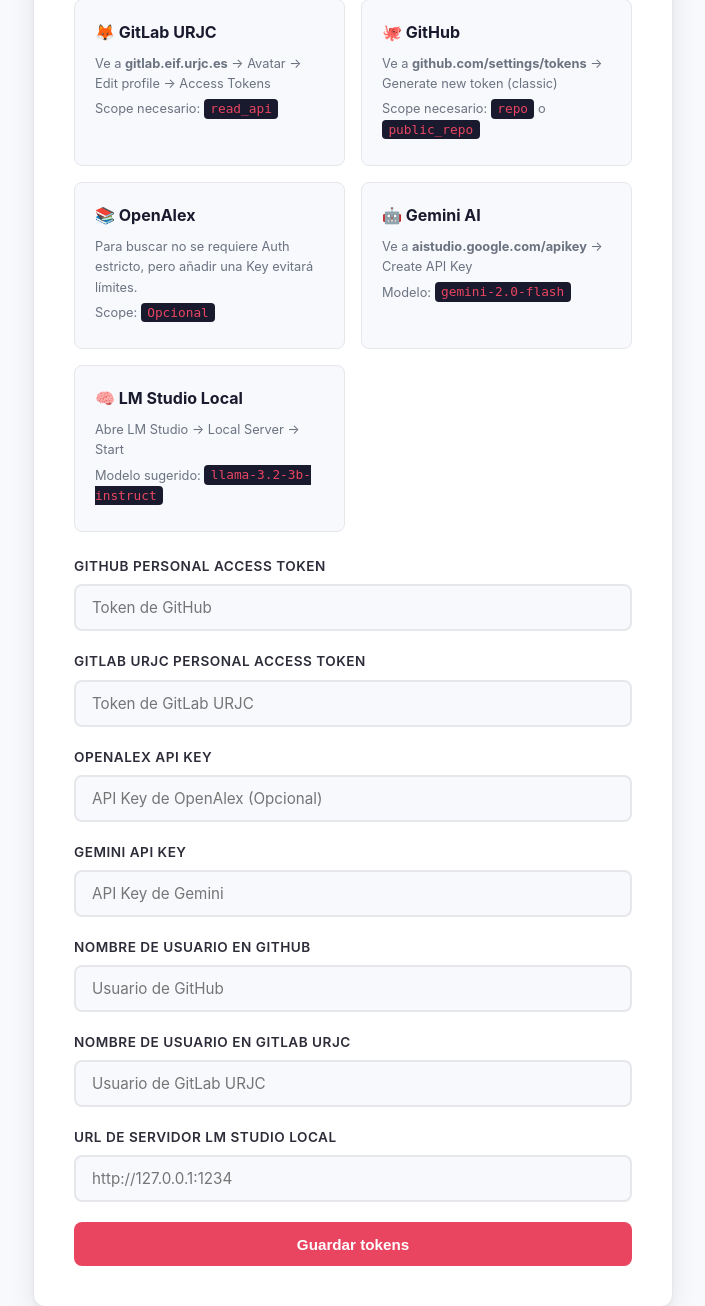
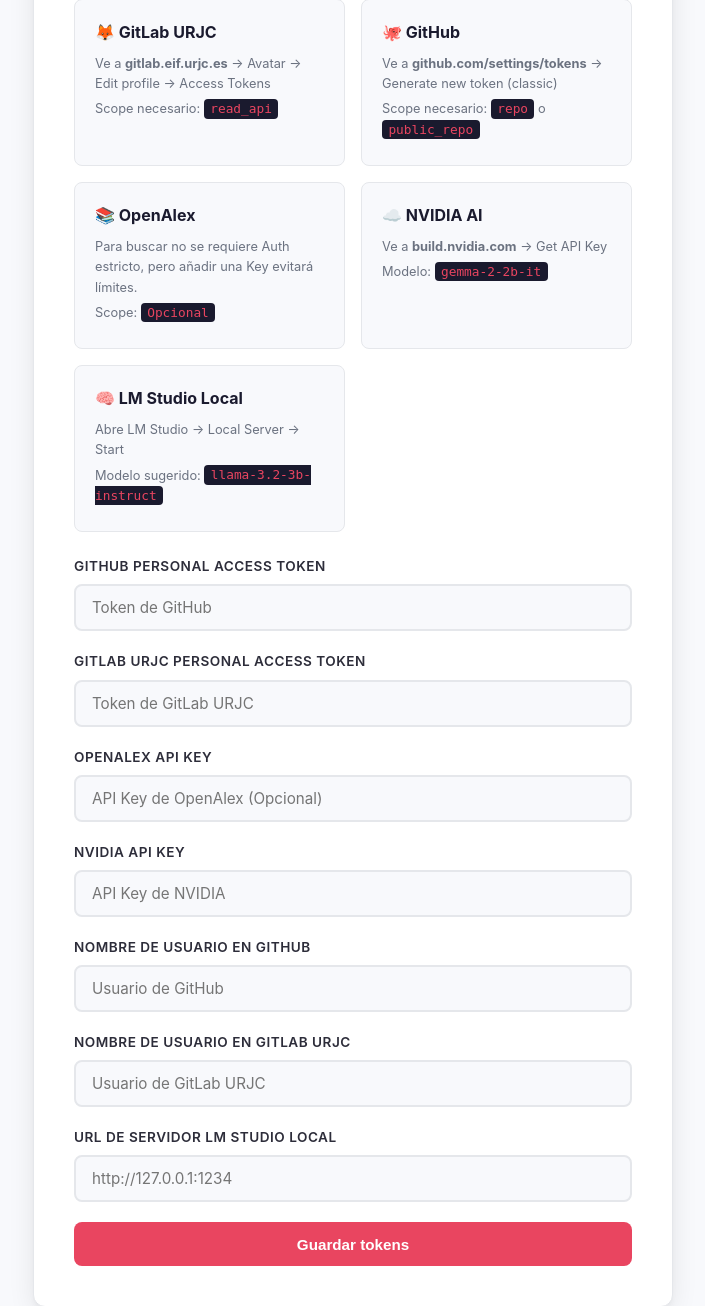
Before and after one commit to eldanimh/PortfolioCreator, a Django app: page /tokens/ in a window 1280 px wide. Shown: the part 294-1600 px from the top of the page, without its empty margins (287-992 px from the left). Run offline with Django 4.2, Linux system fonts and the light colour scheme; the visitor is signed in with stand-in values (Sample User, id 1); data comes from the database, SQL or seed files in the repository; some libraries are stand-ins or nearby versions.

Commit message:
feat: replace Google Gemini with NVIDIA NIM Gemma 2 model integration

```diff
--- a/portfolioCV/forms.py
+++ b/portfolioCV/forms.py
@@ -17,12 +17,12 @@ class TokensForm(forms.ModelForm):
     """Formulario para configurar los tokens de GitHub y GitLab"""
     class Meta:
         model = UserProfile
-        fields = ['github_token', 'gitlab_token', 'openalex_token', 'gemini_api_key', 'github_username', 'gitlab_username', 'lm_studio_url']
+        fields = ['github_token', 'gitlab_token', 'openalex_token', 'nvidia_api_key', 'github_username', 'gitlab_username', 'lm_studio_url']
         widgets = {
             'github_token': forms.PasswordInput(attrs={'placeholder': 'Token de GitHub'}),
             'gitlab_token': forms.PasswordInput(attrs={'placeholder': 'Token de GitLab URJC'}),
             'openalex_token': forms.PasswordInput(attrs={'placeholder': 'API Key de OpenAlex (Opcional)'}),
-            'gemini_api_key': forms.PasswordInput(attrs={'placeholder': 'API Key de Gemini'}),
+            'nvidia_api_key': forms.PasswordInput(attrs={'placeholder': 'API Key de NVIDIA'}),
             'github_username': forms.TextInput(attrs={'placeholder': 'Usuario de GitHub'}),
             'gitlab_username': forms.TextInput(attrs={'placeholder': 'Usuario de GitLab URJC'}),
             'lm_studio_url': forms.URLInput(attrs={'placeholder': 'http://127.0.0.1:1234'}),
@@ -31,7 +31,7 @@ class TokensForm(forms.ModelForm):
             'github_token': 'GitHub Personal Access Token',
             'gitlab_token': 'GitLab URJC Personal Access Token',
             'openalex_token': 'OpenAlex API Key',
-            'gemini_api_key': 'Gemini API Key',
+            'nvidia_api_key': 'NVIDIA API Key',
             'github_username': 'Nombre de usuario en GitHub',
             'gitlab_username': 'Nombre de usuario en GitLab URJC',
             'lm_studio_url': 'URL de servidor LM Studio Local',
--- a/portfolioCV/models.py
+++ b/portfolioCV/models.py
@@ -10,7 +10,7 @@ class UserProfile(models.Model):
     github_username = models.CharField(max_length=150, blank=True, default='')
     gitlab_username = models.CharField(max_length=150, blank=True, default='')
     openalex_token = models.CharField(max_length=255, blank=True, default='')
-    gemini_api_key = models.CharField(max_length=255, blank=True, default='')
+    nvidia_api_key = models.CharField(max_length=255, blank=True, default='')
     lm_studio_url = models.CharField(max_length=255, blank=True, default='')
 
 
--- a/portfolioCV/templates/portfolioCV/repo_detalle.html
+++ b/portfolioCV/templates/portfolioCV/repo_detalle.html
@@ -173,9 +173,7 @@
             <div style="margin-top: 1.5rem;">
                 <label for="llm_model" style="display: block; font-weight: bold; margin-bottom: 0.5rem; color: #24292f;">Elige el modelo de IA:</label>
                 <select name="llm_model" id="llm_model" class="form-control" style="width: 100%; padding: 0.5rem; border-radius: 6px; border: 1px solid #d0d7de; font-size: 16px;">
-                    <option value="gemini-2.5-pro">🤖 Gemini 2.5 Pro</option>
-                    <option value="gemini-2.5-flash">⚡ Gemini 2.5 Flash</option>
-                    <option value="gemini-3.0-flash-preview">🚀 Gemini 3.0 Flash Preview</option>
+                    <option value="nvidia-gemma">☁️ NVIDIA Gemma 2 2B IT</option>
                     <option value="local">🧠 Local LM Studio (qwen2.5-7b-instruct)</option>
                 </select>
             </div>
--- a/portfolioCV/templates/portfolioCV/tokens.html
+++ b/portfolioCV/templates/portfolioCV/tokens.html
@@ -25,9 +25,9 @@
                 <p>Scope: <code>Opcional</code></p>
             </div>
             <div class="help-card">
-                <h3>🤖 Gemini AI</h3>
-                <p>Ve a <strong>aistudio.google.com/apikey</strong> → Create API Key</p>
-                <p>Modelo: <code>gemini-2.0-flash</code></p>
+                <h3>☁️ NVIDIA AI</h3>
+                <p>Ve a <strong>build.nvidia.com</strong> → Get API Key</p>
+                <p>Modelo: <code>gemma-2-2b-it</code></p>
             </div>
             <div class="help-card">
                 <h3>🧠 LM Studio Local</h3>
--- a/portfolioCV/views.py
+++ b/portfolioCV/views.py
@@ -766,7 +766,7 @@ def generar_resumen_gemini(request):
     item_id = request.POST.get('id', '')
     cv_type = request.POST.get('cv_type', 'extenso')
     item_name = request.POST.get('name', 'Proyecto')
-    llm_model = request.POST.get('llm_model', 'gemini-2.5-pro')
+    llm_model = request.POST.get('llm_model', 'nvidia-gemma')
 
 
     cv_type_labels = {'extenso': 'CV Extenso', 'una_pagina': 'CV de Una Página', 'tecnologia': 'CV de Tecnología', 'tfg': 'CV de TFG'}
@@ -796,7 +796,7 @@ def stream_resumen_gemini(request):
     item_id = request.POST.get('id', '')
     cv_type = request.POST.get('cv_type', 'extenso')
     item_name = request.POST.get('name', 'Proyecto')
-    llm_model = request.POST.get('llm_model', 'gemini-2.5-pro')
+    llm_model = request.POST.get('llm_model', 'nvidia-gemma')
 
     def event_stream():
         # Recopilar contenido del repo/obra
@@ -894,16 +894,28 @@ def stream_resumen_gemini(request):
                 else:
                     yield f"\n\nError de LM Studio ({resp.status_code}): {resp.text}"
             else:
-                from google import genai
-                if not profile.gemini_api_key:
-                    yield "Error: Configura tu API Key de Gemini en los tokens."
+                from openai import OpenAI
+                if not profile.nvidia_api_key:
+                    yield "Error: Configura tu API Key de NVIDIA en los tokens."
                     return
-                client = genai.Client(api_key=profile.gemini_api_key)
-                response = client.models.generate_content_stream(
-                    model=llm_model, contents=prompt
+
+                client = OpenAI(
+                  base_url="https://integrate.api.nvidia.com/v1",
+                  api_key=profile.nvidia_api_key
                 )
+
+                response = client.chat.completions.create(
+                  model="google/gemma-2-2b-it",
+                  messages=[{"role":"user", "content": prompt}],
+                  temperature=0.2,
+                  top_p=0.7,
+                  max_tokens=2048,
+                  stream=True
+                )
+
                 for chunk in response:
-                    yield chunk.text
+                    if chunk.choices and chunk.choices[0].delta.content is not None:
+                        yield chunk.choices[0].delta.content
         except Exception as e:
             yield f"\n\nError al generar resumen con IA: {str(e)}"
 
--- a/requirements.txt
+++ b/requirements.txt
@@ -3,4 +3,5 @@ requests
 xhtml2pdf
 social-auth-app-django
 markdown
-google-genai
+openai
+playwright
```
Also changed, not shown: spec.md (+26 -0 lines), portfolioCV/migrations/0006_rename_gemini_api_key_userprofile_nvidia_api_key.py (added).
